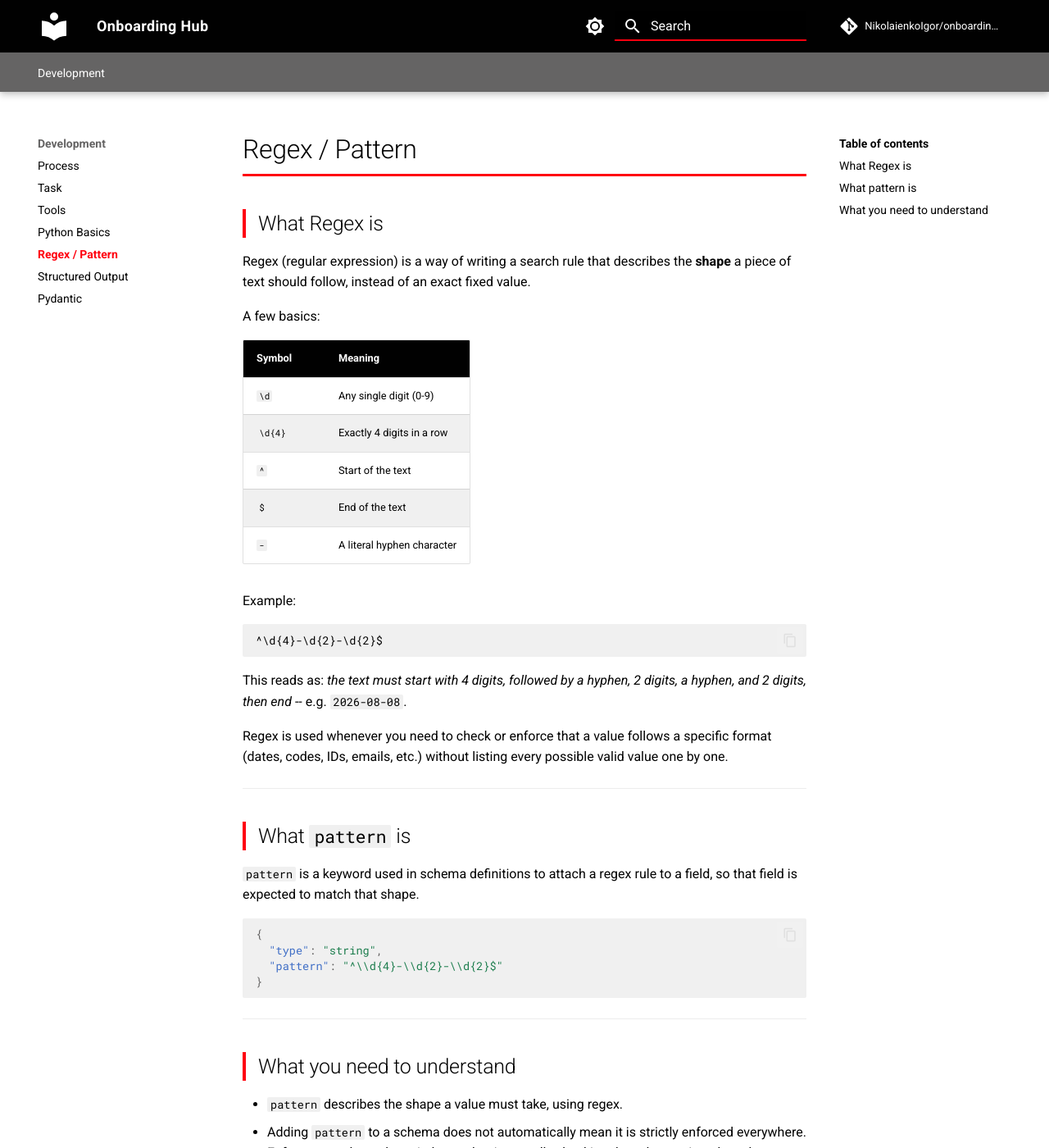
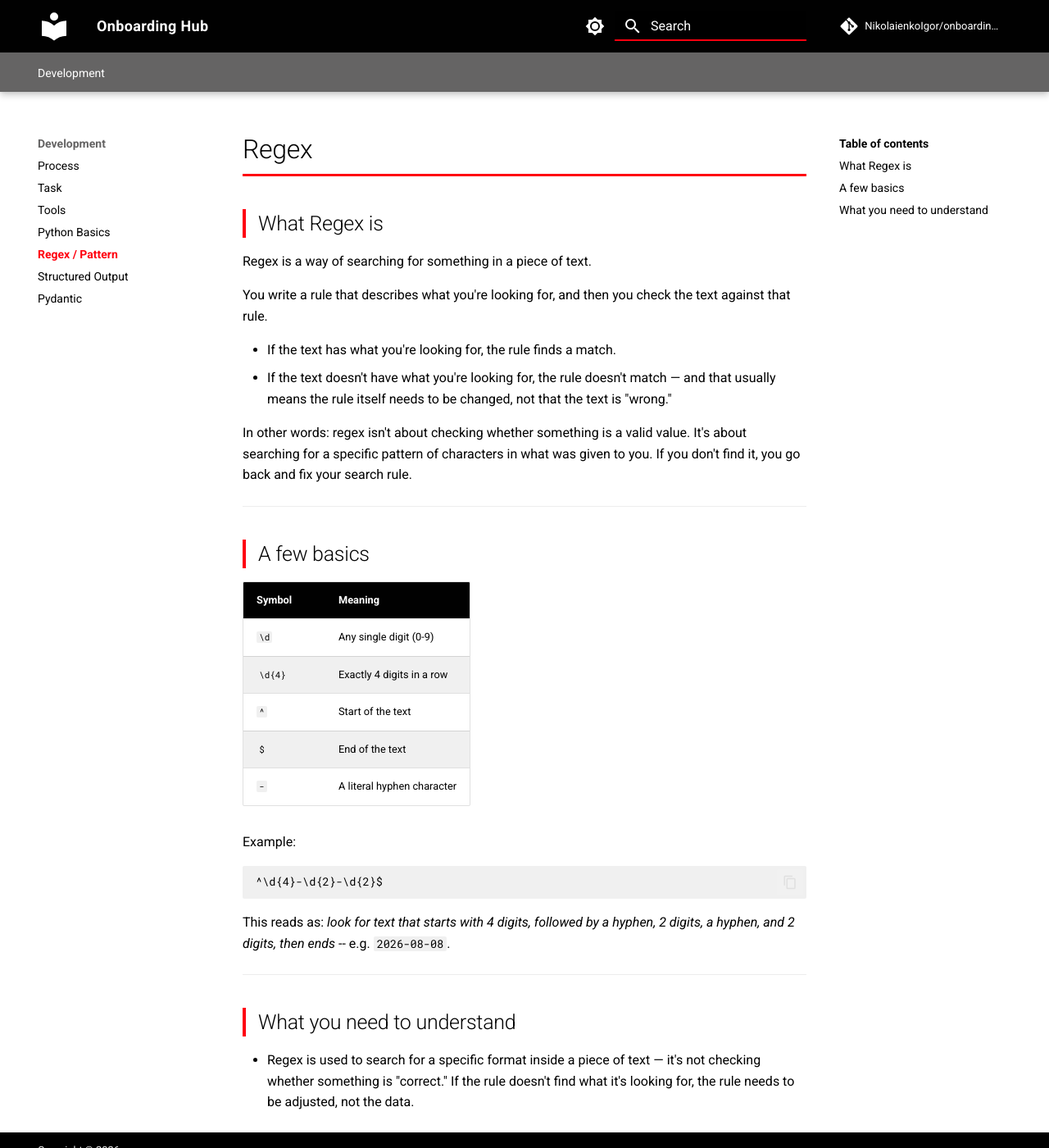
Before and after one commit to NikolaienkoIgor/onboarding_repo, an MkDocs documentation site: the page built from docs/development/regex-pattern.md, in a window 1280 px wide and 1400 px high. Shown: the whole window at 82% size. Built offline with MkDocs 1.6.1 and Material for MkDocs 9.7.7, drawn with Linux system fonts in a browser that asks for light colours; comment, search, counter and statistics services are not loaded; some of the changed text lies outside the part shown.

Commit message:
revise content: regex, structured output, pydantic

````diff
--- a/docs/development/regex-pattern.md
+++ b/docs/development/regex-pattern.md
@@ -1,10 +1,19 @@
-# Regex / Pattern
+# Regex
 
 ## What Regex is
 
-Regex (regular expression) is a way of writing a search rule that describes the **shape** a piece of text should follow, instead of an exact fixed value.
+Regex is a way of searching for something in a piece of text.
 
-A few basics:
+You write a rule that describes what you're looking for, and then you check the text against that rule.
+
+- If the text has what you're looking for, the rule finds a match.
+- If the text doesn't have what you're looking for, the rule doesn't match — and that usually means the rule itself needs to be changed, not that the text is "wrong."
+
+In other words: regex isn't about checking whether something is a valid value. It's about searching for a specific pattern of characters in what was given to you. If you don't find it, you go back and fix your search rule.
+
+---
+
+## A few basics
 
 | Symbol | Meaning |
 |---|---|
@@ -20,35 +29,10 @@ Example:
 ^\d{4}-\d{2}-\d{2}$
 ```
 
-This reads as: *the text must start with 4 digits, followed by a hyphen, 2 digits, a hyphen, and 2 digits, then end* -- e.g. `2026-08-08`.
-
-Regex is used whenever you need to check or enforce that a value follows a specific format (dates, codes, IDs, emails, etc.) without listing every possible valid value one by one.
-
----
-
-## What `pattern` is
-
-`pattern` is a keyword used in schema definitions to attach a regex rule to a field, so that field is expected to match that shape.
-
-```json
-{
-  "type": "string",
-  "pattern": "^\\d{4}-\\d{2}-\\d{2}$"
-}
-```
+This reads as: *look for text that starts with 4 digits, followed by a hyphen, 2 digits, a hyphen, and 2 digits, then ends* -- e.g. `2026-08-08`.
 
 ---
 
 ## What you need to understand
 
-- `pattern` describes the shape a value must take, using regex.
-- Adding `pattern` to a schema does not automatically mean it is strictly enforced everywhere. Enforcement depends entirely on what is actually checking the value against the schema.
-- A pattern can technically be present in a schema without actually being applied or checked at all, depending on the tool/process involved.
-
----
-
-!!! warning "Key point to remember"
-    Never assume "it's in the schema" means "it's guaranteed." Always confirm whether the pattern is actually being enforced before relying on it, or validate the value separately after you receive it.
-
-!!! tip "One-line takeaway"
-    Regex defines the shape of a valid value. `pattern` is how that shape gets attached to a schema field -- but its presence alone doesn't guarantee enforcement.
+- Regex is used to search for a specific format inside a piece of text — it's not checking whether something is "correct." If the rule doesn't find what it's looking for, the rule needs to be adjusted, not the data.
````
Also changed, not shown: docs/development/pydantic.md (+9 -3 lines), docs/development/structured-output.md (+35 -1 lines).
